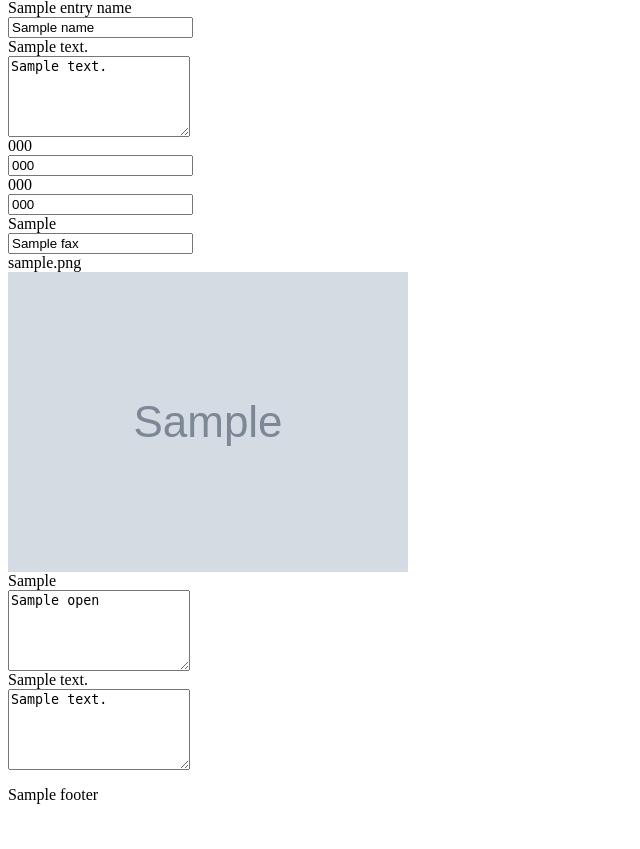
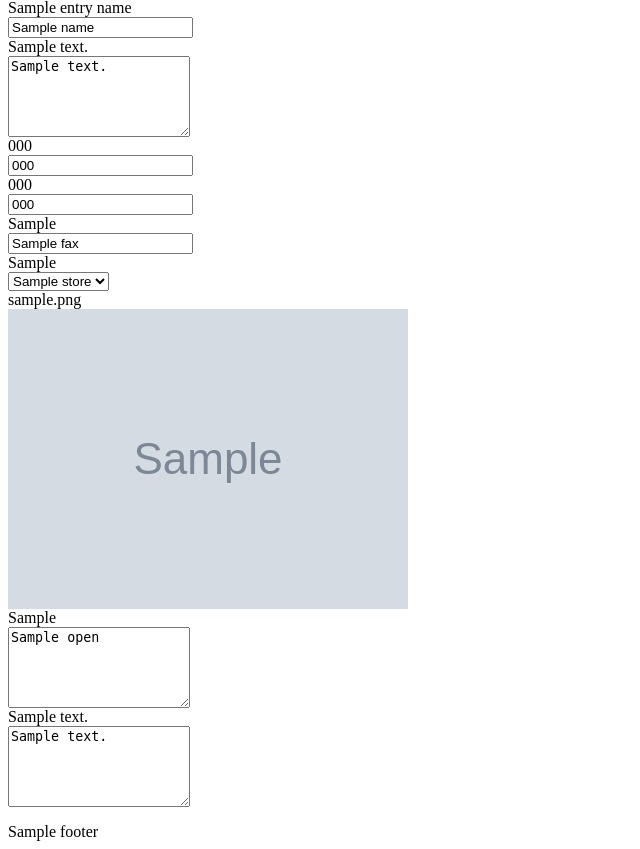
Before and after one commit to straightlight/opencart_contributions, a PHP site: template upload/admin/view/template/localisation/location_form.twig in a window 1280 px wide. Shown: the part 150-999 px from the top of the page, without its empty margins (0-640 px from the left). Before the commit the page ends 954 px from the top, so only its background shows below. Run offline with PHP 8.4, Linux system fonts and the light colour scheme; the template is opened without the code that fills it: most values are stand-ins (such as "Sample title", 1, 10 or a date in 2020); grey boxes marked "Sample" are stand-in pictures; some libraries are stand-ins or nearby versions.

Commit message:
Update location_form.twig

```diff
--- a/upload/admin/view/template/localisation/location_form.twig
+++ b/upload/admin/view/template/localisation/location_form.twig
@@ -64,6 +64,20 @@
               <input type="text" name="fax" value="{{ fax }}" placeholder="{{ entry_fax }}" id="input-fax" class="form-control" />
             </div>
           </div>
+		  <div class="form-group required">
+                <label class="col-sm-2 control-label" for="input-store">{{ entry_store }}</label>
+                <div class="col-sm-10">
+                  <select name="store_id" id="input-store" class="form-control">
+                    {% for store in stores %}
+						{% if store.store_id == store_id %}
+							<option value="{{ store.store_id }}" selected="selected">{{ store.name }}</option>
+						{% else %}
+							<option value="{{ store.store_id }}">{{ store.name }}</option>
+						{% endif %}
+                    {% endfor %}
+                  </select>
+                </div>
+          </div>
           <div class="form-group">
             <label class="col-sm-2 control-label" for="input-image">{{ entry_image }}</label>
             <div class="col-sm-10"><a href="" id="thumb-image" data-toggle="image" class="img-thumbnail"><img src="{{ thumb }}" alt="" title="" data-placeholder="{{ placeholder }}" /></a>
```
